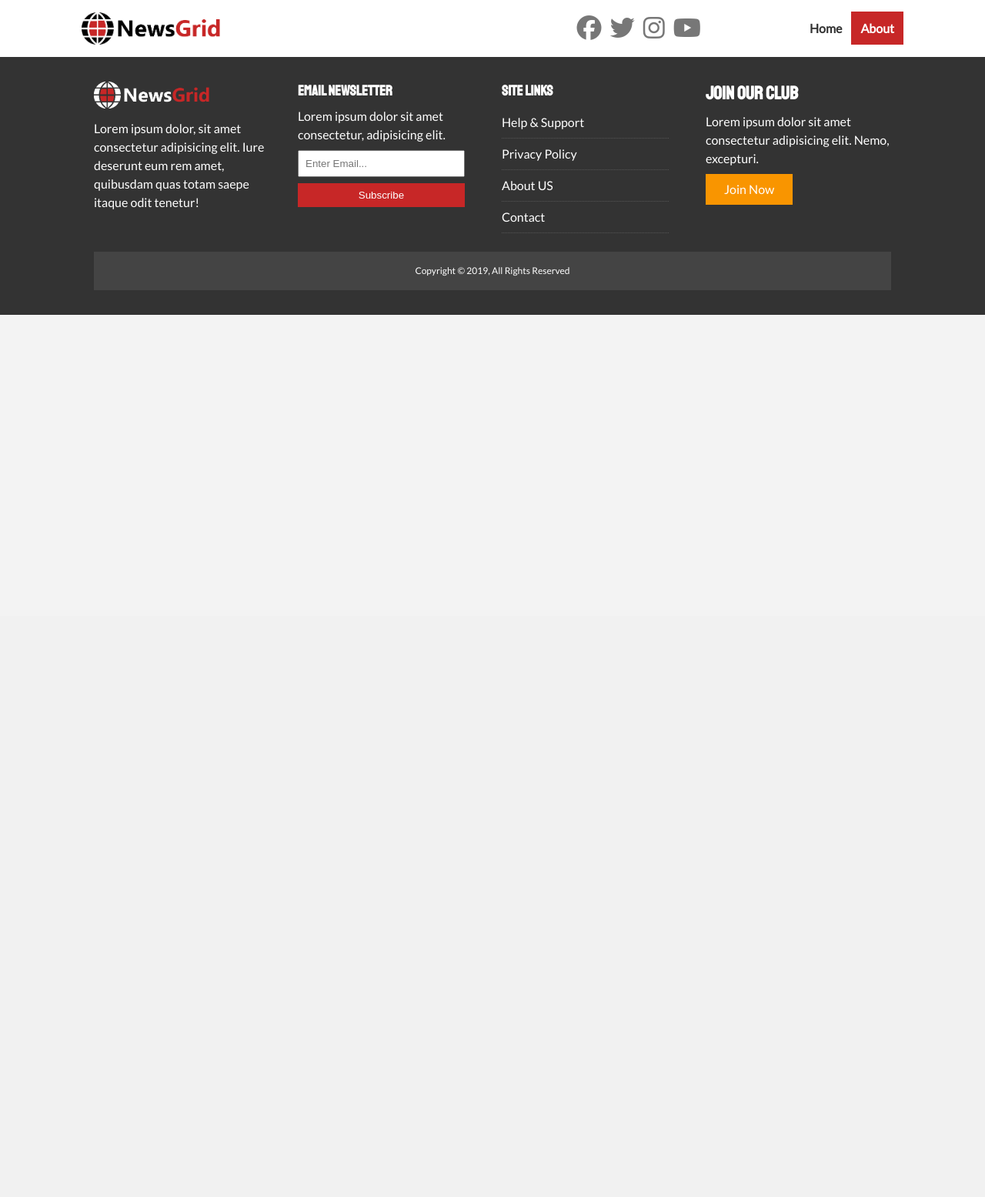
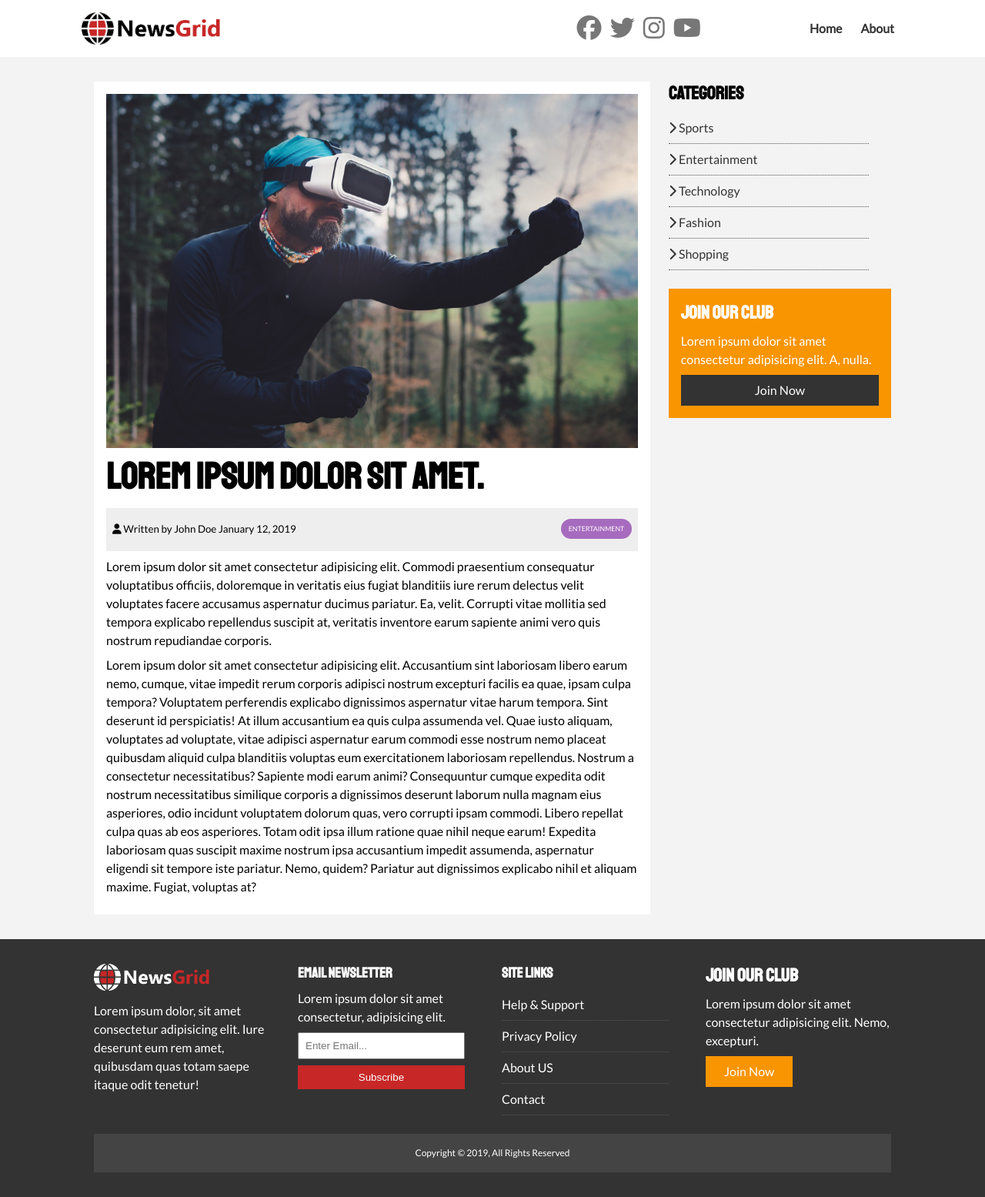
Before and after one commit to winadiw/modern-html-css-course, a PHP site: page /article.html in a window 1280 px wide. Shown: the whole page at 77% size. Before the commit the page ends 409 px from the top, so only its background shows below. Run offline with PHP 8.4, Linux system fonts and the light colour scheme; some libraries are stand-ins or nearby versions.

Commit message:
#103 - Article Page

```diff
--- a/newsgrid/article.html
+++ b/newsgrid/article.html
@@ -21,10 +21,45 @@
       </div>
       <ul>
         <li><a href="index.html">Home</a></li>
-        <li><a href="about.html" class="current">About</a></li>
+        <li><a href="about.html">About</a></li>
       </ul>
     </div>
   </nav>
+
+
+  <section id="article">
+    <div class="container">
+      <div class="page-container">
+        <article class="card">
+          <img src="img/articles/ent1.jpg" alt="">
+          <h1 class="l-heading">Lorem ipsum dolor sit amet.</h1>
+          <div class="meta">
+            <small><i class="fas fa-user"></i> Written by John Doe January 12, 2019</small>
+            <div class="category category-ent">
+              Entertainment
+            </div>
+          </div>
+          <p>Lorem ipsum dolor sit amet consectetur adipisicing elit. Commodi praesentium consequatur voluptatibus officiis, doloremque in veritatis eius fugiat blanditiis iure rerum delectus velit voluptates facere accusamus aspernatur ducimus pariatur. Ea, velit. Corrupti vitae mollitia sed tempora explicabo repellendus suscipit at, veritatis inventore earum sapiente animi vero quis nostrum repudiandae corporis.</p>
+          <p>Lorem ipsum dolor sit amet consectetur adipisicing elit. Accusantium sint laboriosam libero earum nemo, cumque, vitae impedit rerum corporis adipisci nostrum excepturi facilis ea quae, ipsam culpa tempora? Voluptatem perferendis explicabo dignissimos aspernatur vitae harum tempora. Sint deserunt id perspiciatis! At illum accusantium ea quis culpa assumenda vel. Quae iusto aliquam, voluptates ad voluptate, vitae adipisci aspernatur earum commodi esse nostrum nemo placeat quibusdam aliquid culpa blanditiis voluptas eum exercitationem laboriosam repellendus. Nostrum a consectetur necessitatibus? Sapiente modi earum animi? Consequuntur cumque expedita odit nostrum necessitatibus similique corporis a dignissimos deserunt laborum nulla magnam eius asperiores, odio incidunt voluptatem dolorum quas, vero corrupti ipsam commodi. Libero repellat culpa quas ab eos asperiores. Totam odit ipsa illum ratione quae nihil neque earum! Expedita laboriosam quas suscipit maxime nostrum ipsa accusantium impedit assumenda, aspernatur eligendi sit tempore iste pariatur. Nemo, quidem? Pariatur aut dignissimos explicabo nihil et aliquam maxime. Fugiat, voluptas at?</p>
+        </article>
+        <aside id="categories card">
+          <h2>Categories</h2>
+          <ul class="list">
+            <li><a href="#"><i class="fas fa-chevron-right"></i> Sports</a></li>
+            <li><a href="#"><i class="fas fa-chevron-right"></i> Entertainment</a></li>
+            <li><a href="#"><i class="fas fa-chevron-right"></i> Technology</a></li>
+            <li><a href="#"><i class="fas fa-chevron-right"></i> Fashion</a></li>
+            <li><a href="#"><i class="fas fa-chevron-right"></i> Shopping</a></li>
+          </ul>
+        </aside>
+        <aside class="card bg-secondary">
+          <h2>Join Our Club</h2>
+          <p>Lorem ipsum dolor sit amet consectetur adipisicing elit. A, nulla.</p>
+          <a href="#" class="btn btn-dark btn-block">Join Now</a>
+        </aside>
+      </div>
+    </div>
+  </section>
 
   <footer id="main-footer" class="py-2">
     <div class="container footer-container">
--- a/newsgrid/css/style.css
+++ b/newsgrid/css/style.css
@@ -152,6 +152,9 @@ h6 {
 .p-2 { padding: 2rem; }
 .p-3 { padding: 3rem;}
 
+.l-heading {
+  font-size: 3rem;
+}
 
 .list li {
   padding: .5rem 0;
@@ -172,7 +175,7 @@ h6 {
 }
 
 .page-container > *:first-child {
-  grid-row: 1 / span 2;
+  grid-row: 1 / span 3;
 }
 
 /* Navigation */
@@ -278,6 +281,17 @@ h6 {
   grid-column: 2 / span 2;
 }
 
+#article .meta {
+  display: flex;
+  justify-content: space-between;
+  align-items: center;
+  background: #eee;
+  padding: 0.5rem;
+}
+#article .meta .category {
+  margin-top: 0.4rem;
+}
+
 /* Footer */
 #main-footer {
   background: var(--dark-color);
```
